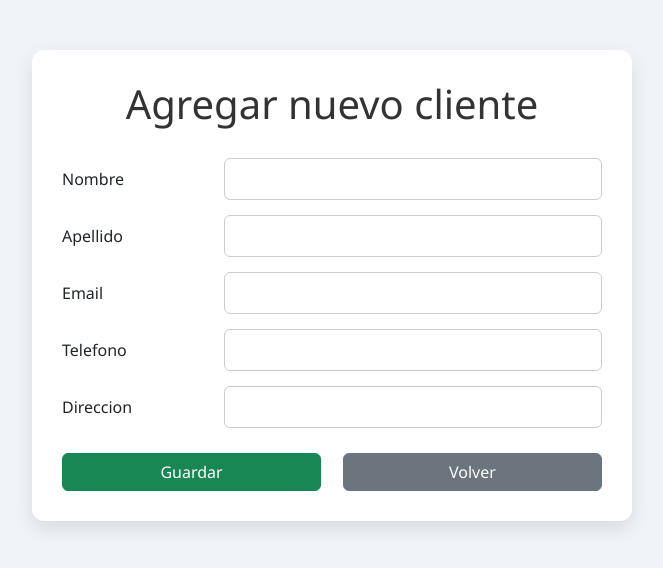
After one commit to JeanZeas/ProyectoDisenosDeSistemasDeInternet, a Django app: template Clientes/templates/Clientes/agregar_cliente.html in a window 1280 px wide. The commit adds this page. Shown: the top 568 px of the page, without its empty margins (308-971 px from the left). Run offline with Django 5.2, Linux system fonts and the light colour scheme; the template is opened without the code that fills it, so the values that code supplies are empty, except form fields; tables that the repository leaves empty hold one stand-in row (values such as "Sample post"); form fields are guessed from the names that the template uses.

Commit message:
Agregando base de datos clientes

```diff
--- /dev/null
+++ b/Clientes/templates/Clientes/agregar_cliente.html
@@ -0,0 +1,100 @@
+{% load static %}
+<!DOCTYPE html>
+<html lang="es">
+<head>
+    <meta charset="UTF-8">
+    <title>Agregar Cliente</title>
+    <link href="https://cdn.jsdelivr.net/npm/bootstrap@5.3.8/dist/css/bootstrap.min.css" rel="stylesheet">
+    <style>
+        body {
+            background: #f0f4f8;
+            font-family: 'Segoe UI', Tahoma, Geneva, Verdana, sans-serif;
+        }
+
+        .form-container {
+            max-width: 600px;
+            margin: 50px auto;
+            background: #ffffff;
+            padding: 30px;
+            border-radius: 12px;
+            box-shadow: 0 8px 20px rgba(0,0,0,0.1);
+        }
+
+        h1 {
+            text-align: center;
+            margin-bottom: 30px;
+            color: #333;
+        }
+
+        .form-group {
+            display: flex;
+            align-items: center;
+            margin-bottom: 15px;
+        }
+
+        .form-group label {
+            width: 30%;
+            font-weight: 500;
+        }
+
+        .form-group input,
+        .form-group textarea {
+            width: 70%;
+            padding: 8px 12px;
+            border: 1px solid #ccc;
+            border-radius: 6px;
+        }
+
+        .form-group textarea {
+            height: 80px;
+        }
+
+        .btn-container {
+            display: flex;
+            justify-content: space-between;
+            margin-top: 25px;
+        }
+
+        .btn-container .btn {
+            width: 48%;
+        }
+    </style>
+</head>
+<body>
+
+<div class="form-container">
+    <h1>Agregar nuevo cliente</h1>
+
+    <form method="post" class="mt-3">
+        {% csrf_token %}
+        <div class="form-group">
+            {{ form.nombre.label_tag }}
+            {{ form.nombre }}
+        </div>
+        <div class="form-group">
+            {{ form.apellido.label_tag }}
+            {{ form.apellido }}
+        </div>
+        <div class="form-group">
+            {{ form.email.label_tag }}
+            {{ form.email }}
+        </div>
+        <div class="form-group">
+            {{ form.telefono.label_tag }}
+            {{ form.telefono }}
+        </div>
+        <div class="form-group">
+            {{ form.direccion.label_tag }}
+            {{ form.direccion }}
+        </div>
+
+        <div class="btn-container">
+            <button type="submit" class="btn btn-success">Guardar</button>
+            <a href="{% url 'Clientes' %}" class="btn btn-secondary">Volver</a>
+        </div>
+    </form>
+</div>
+
+<script src="https://cdn.jsdelivr.net/npm/bootstrap@5.3.8/dist/js/bootstrap.bundle.min.js"></script>
+</body>
+</html>
--- a/Clientes/urls.py
+++ b/Clientes/urls.py
@@ -2,5 +2,6 @@ from django.urls import path
 from . import views
 
 urlpatterns = [
-    path('',views.Clientes, name='Clientes')
+    path('', views.lista_clientes, name='Clientes'),
+    path('agregar/', views.agregar_cliente, name='agregar_cliente'),
 ]
--- a/Dashboard/templates/main.html
+++ b/Dashboard/templates/main.html
@@ -26,6 +26,7 @@
           <li class="nav-item"><a class="nav-link text-white" href="{% url 'UsersView'%}">Roles</a></li>
           <li class="nav-item"><a class="nav-link text-white" href="{% url 'Products'%}">Productos</a></li>
           <li class="nav-item"><a class="nav-link text-white" href="{% url 'Reports' %}">Reportes</a></li>
+          <li class="nav-item"><a class="nav-link text-white" href="{% url 'Clientes' %}">Clientes</a></li>
         </ul>
       </div>
     </div>
--- a/Usuarios/templates/roles.html
+++ b/Usuarios/templates/roles.html
@@ -25,6 +25,7 @@
           <li class="nav-item"><a class="nav-link text-white" href="{% url 'Products'%}">Productos</a></li>
           <li class="nav-item"><a class="nav-link text-white" href="{% url 'Reports' %}">Reportes</a></li>
           <li class="nav-item"><a class="nav-link text-white" href="{% url 'UsersListView' %}">Usuarios</a></li>
+          <li class="nav-item"><a class="nav-link text-white" href="{% url 'Clientes' %}">Clientes</a></li>
         </ul>
       </div>
     </div>
--- a/Usuarios/templates/users.html
+++ b/Usuarios/templates/users.html
@@ -19,6 +19,7 @@
                 <li class="nav-item"><a class="nav-link text-white" href="{% url 'UsersView'%}">Roles</a></li>
                 <li class="nav-item"><a class="nav-link text-white" href="{% url 'Products'%}">Productos</a></li>
                 <li class="nav-item"><a class="nav-link text-white" href="{% url 'Reports' %}">Reportes</a></li>
+                <li class="nav-item"><a class="nav-link text-white" href="{% url 'Clientes' %}">Clientes</a></li>
             </ul>
         </div>
     </div>
--- a/Ventas/templates/Productos.html
+++ b/Ventas/templates/Productos.html
@@ -25,6 +25,7 @@
           <li class="nav-item"><a class="nav-link text-white" href="{% url 'UsersView'%}">Roles</a></li>
           <li class="nav-item"><a class="nav-link text-white" href="{% url 'Products'%}">Productos</a></li>
           <li class="nav-item"><a class="nav-link text-white" href="{% url 'Reports' %}">Reportes</a></li>
+          <li class="nav-item"><a class="nav-link text-white" href="{% url 'Clientes' %}">Clientes</a></li>
         </ul>
       </div>
     </div>
```
Also changed, not shown: Clientes/forms.py (added, +7 -0 lines), Clientes/templates/Clientes/Clientes.html (renamed from Clientes/templates/Clientes.html, +11 -18 lines), Clientes/views.py (+19 -2 lines).
